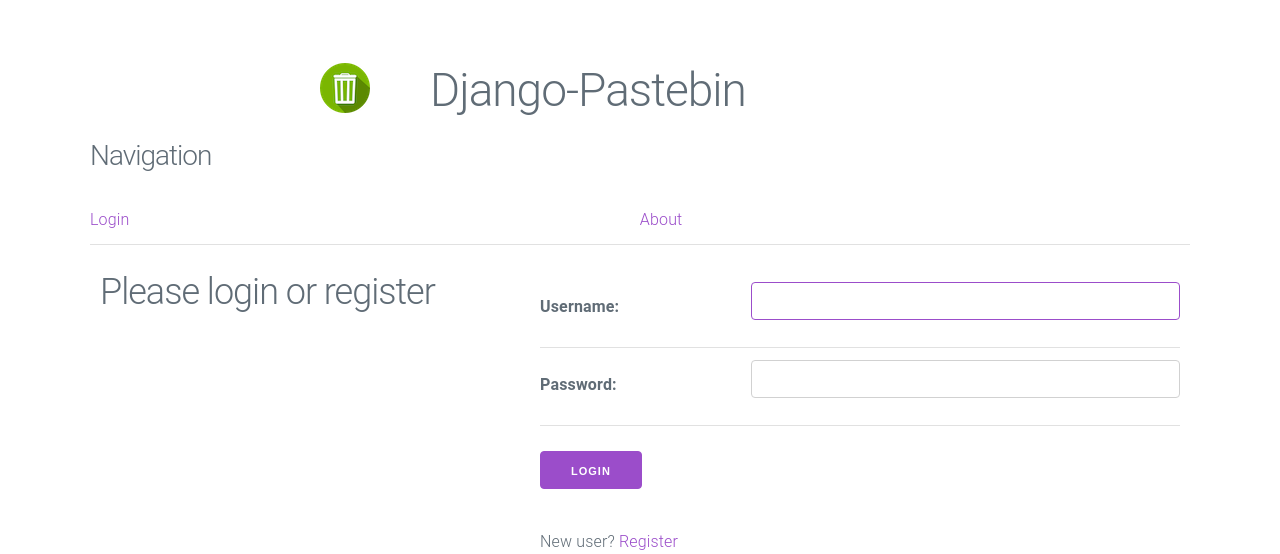
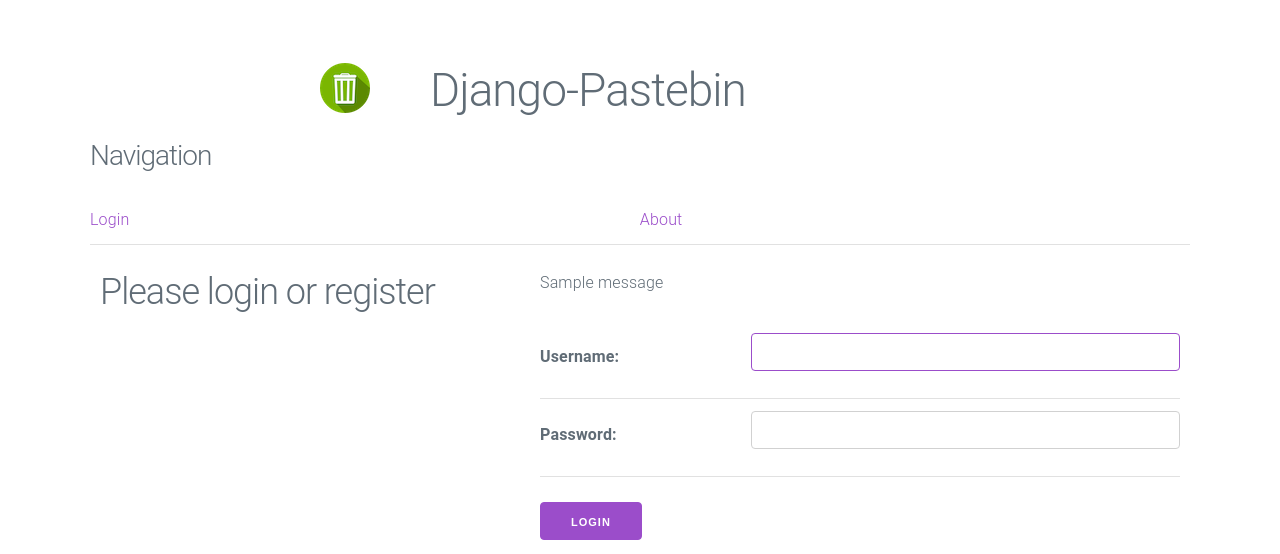
Before and after one commit to johannessarpola/django-pastebin, a Django app: page /pastebin/login in a window 1280 px wide. Shown: the top 554 px of the page. Run offline with Django 3.2, Linux system fonts and the light colour scheme; tables that the repository leaves empty hold one stand-in row (values such as "Sample post"); one stand-in notice (Sample message) is shown; parts of the project's set-up code (start-up, migrations or seed data) failed here and were passed over.

Commit message:
added messages framework and fixed some weird ssl error if logout uses redirect

```diff
--- a/pastebin/templates/pastebin/login.html
+++ b/pastebin/templates/pastebin/login.html
@@ -6,9 +6,16 @@
             <h2> Please login or register</h2>
         </div>
         <div class="column column-60">
-            {% if request.session.message|length > 0 %}
-                <p>{{ request.session.message }} </p>
+            <!-- TODO Separate template -->
+            {% if messages %}
+                {% for message in messages %}
+                    <p {% if message.tags %} class="{{ message.tags }}"{% endif %}>
+                        {{ message }}
+                    </p>
+                {% endfor %}
             {% endif %}
+            <!-- end -->
+
             {% if form.errors %}
                 <p>Your username and password didn't match. Please try again.</p>
             {% endif %}
--- a/pastebin/views.py
+++ b/pastebin/views.py
@@ -100,10 +100,12 @@ def profile(request):
         return render(request, 'pastebin/profile.html')
 
 def logout(request):
+    from django.contrib.auth.forms import AuthenticationForm
     from django.contrib.auth import logout
+    from django.contrib import messages
     logout(request)
-    request.session['message'] = 'Logged out!' # TODO Use session framework https://docs.djangoproject.com/en/1.9/ref/contrib/messages/#module-django.contrib.messages
-    return redirect('login')
+    messages.add_message(request, messages.INFO, 'Logged out successfully!')
+    return render(request, 'pastebin/login.html',  {'form': AuthenticationForm})
 
 def create_paste(request): # TODO Move to correct place
     from pastebin.core.paste_saver import PasteSaver
```
